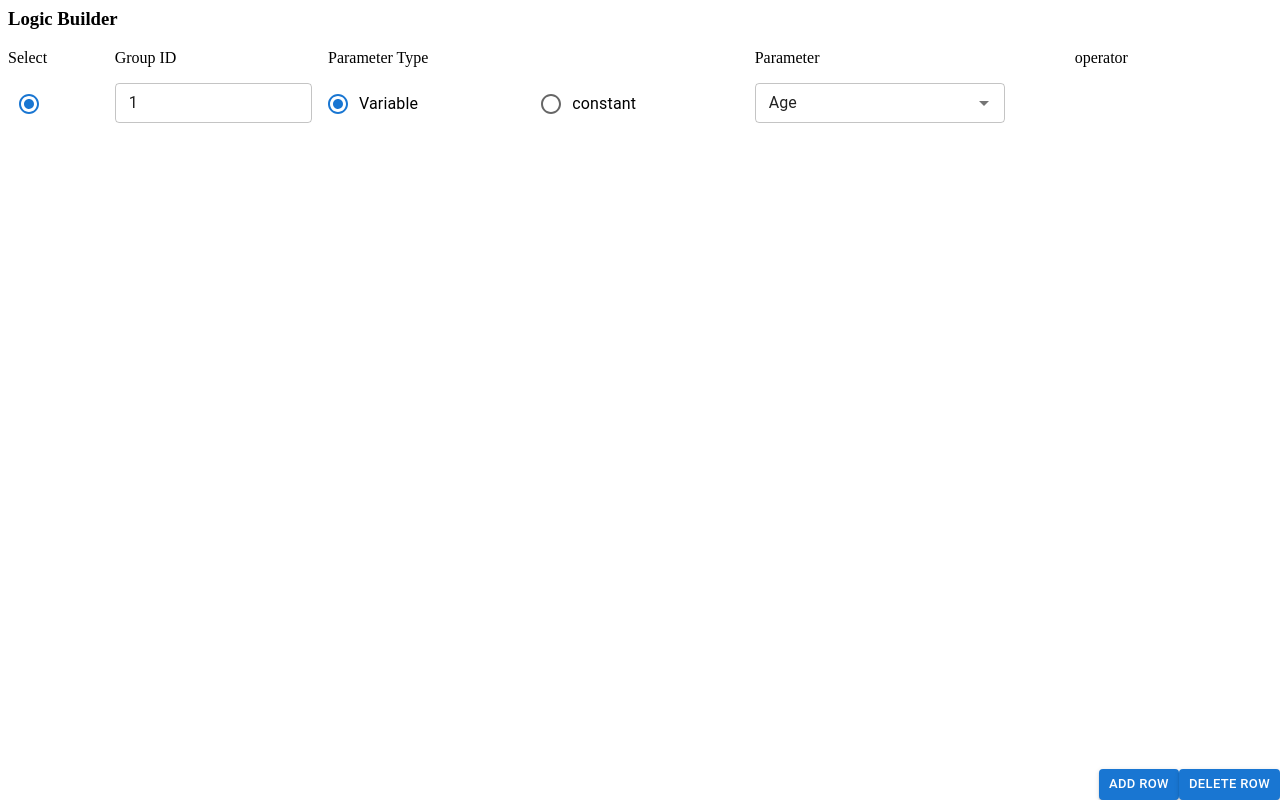
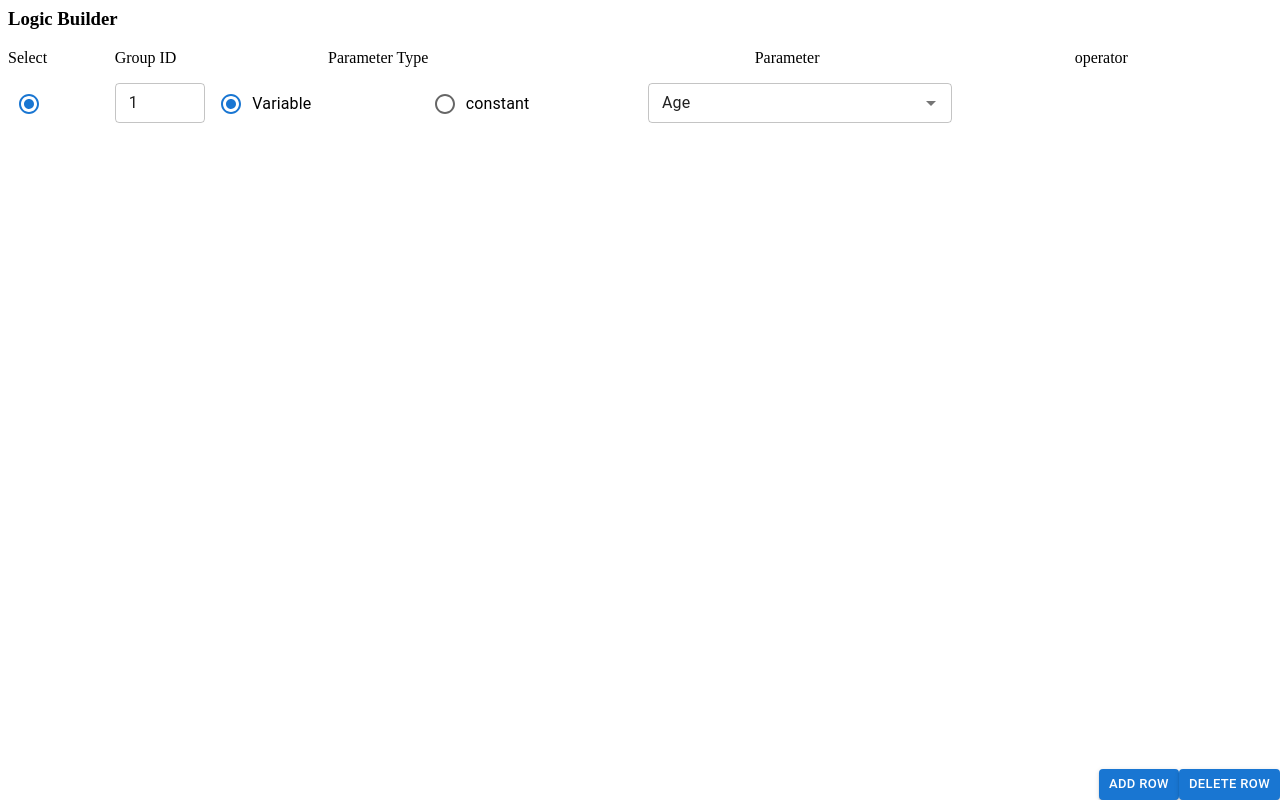
Before and after one commit to sathishec42/react-logic-builder, a React (Create React App) app: page / in a window 1280 px wide. Built offline with nearby package versions, Linux system fonts and the light colour scheme.

Commit message:
1 file modified

```diff
--- a/src/LogicBuilderComponent.js
+++ b/src/LogicBuilderComponent.js
@@ -16,7 +16,9 @@ const basicObjectStructure = {
   operatorValue: { value: 'and', label: 'And' },
 };
 const LogicBuilderComponent = (props) => {
-  let [logicDesign, setLogicDesign] = useState([{...basicObjectStructure,SelectedRow:true}]);
+  let [logicDesign, setLogicDesign] = useState([
+    { ...basicObjectStructure, SelectedRow: true },
+  ]);
 
   const parameterList = [
     { id: 'age', label: 'Age' },
@@ -123,6 +125,12 @@ const LogicBuilderComponent = (props) => {
     });
     setLogicDesign(logicDesign);
   };
+  let onChangeParameter = (e, value, currentIndex) => {
+    logicDesign = update(logicDesign, {
+      [currentIndex]: { patameterValue: { $set: value } },
+    });
+    setLogicDesign(logicDesign);
+  };
 
   let onChangeGrouiId = (e, index) => {
     let updateCondition = true;
@@ -186,7 +194,7 @@ const LogicBuilderComponent = (props) => {
                   // value={index}
                 />
               </Grid>
-              <Grid item xs={2} key={index}>
+              <Grid item xs={1} key={index}>
                 <TextField
                   size="small"
                   variant="outlined"
@@ -224,7 +232,7 @@ const LogicBuilderComponent = (props) => {
                   label="constant"
                 />
               </Grid>
-              <Grid item xs={2.5} key={index}>
+              <Grid item xs={3} key={index}>
                 {ldObj.parameterType === 'variable' ? (
                   <Autocomplete
                     disablePortal
@@ -234,6 +242,7 @@ const LogicBuilderComponent = (props) => {
                     size="small"
                     value={ldObj.patameterValue}
                     getOptionLabel={(option) => option.label}
+                    onChange={(e, v) => onChangeParameter(e, v, index)}
                     renderInput={(params) => <TextField {...params} />}
                   />
                 ) : (
@@ -247,7 +256,7 @@ const LogicBuilderComponent = (props) => {
                   />
                 )}
               </Grid>
-              <Grid item xs={2.5}>
+              <Grid item xs={3}>
                 {logicDesign.length - 1 !== index ? (
                   <Autocomplete
                     disablePortal
```
